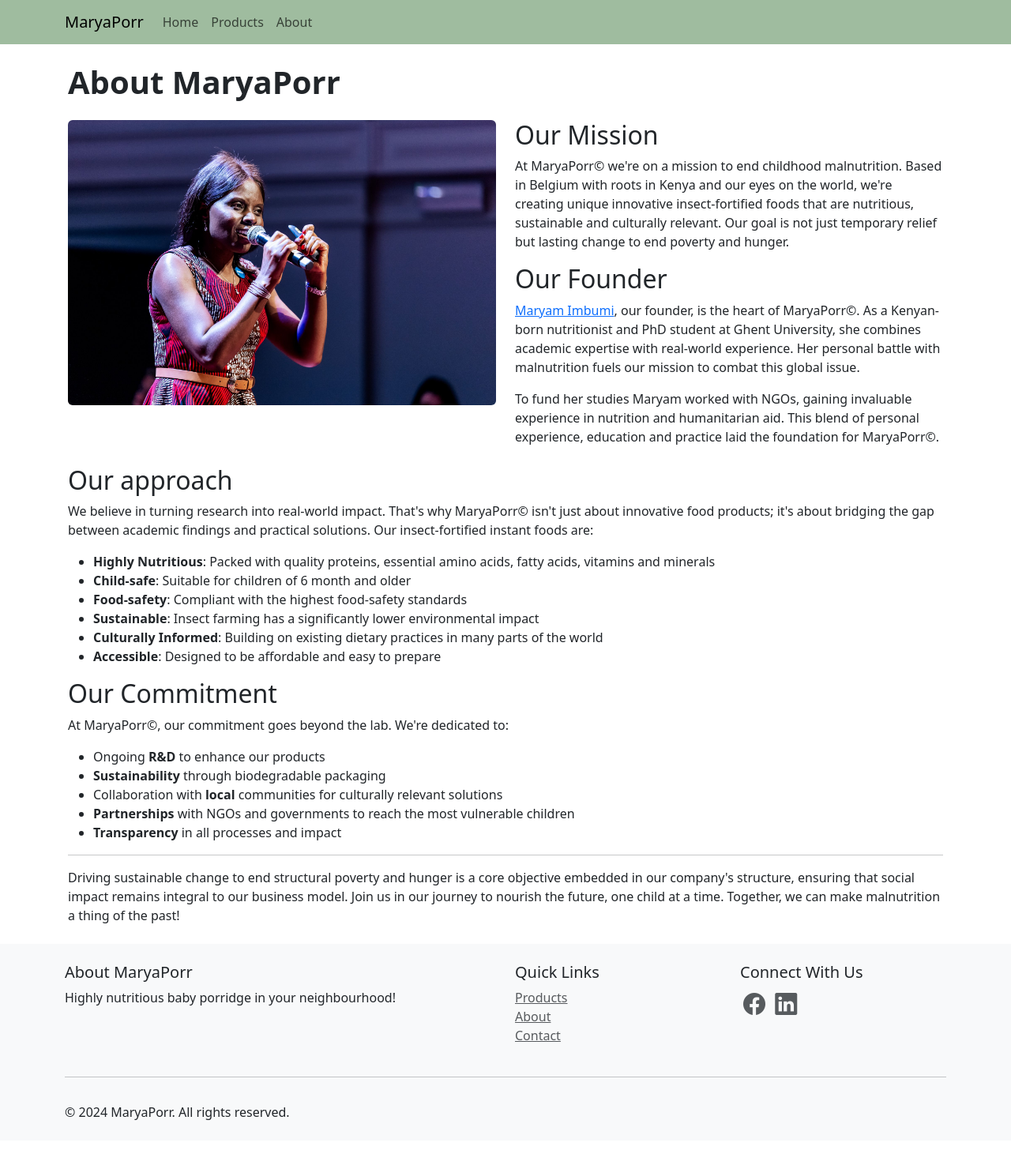
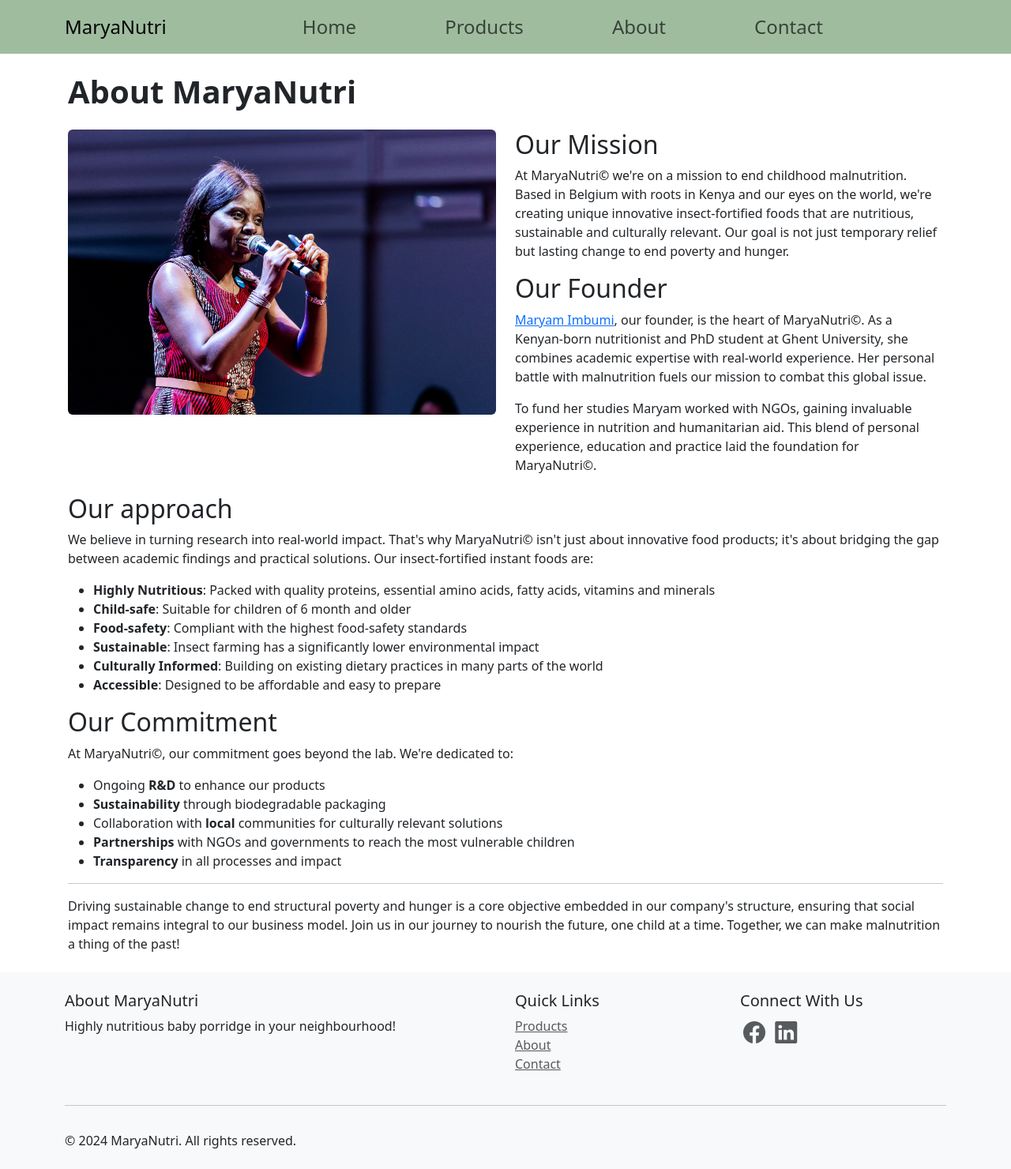
Before and after one commit to robsyc/django-MaryaPorr, a Django app: page /about/ in a window 1280 px wide. Shown: the whole page at 79% size. Before the commit the page ends 1418 px from the top, so only its background shows below. Run offline with Django 5.2, Linux system fonts and the light colour scheme; parts of the project's set-up code (start-up, migrations or seed data) failed here and were passed over; some libraries are stand-ins or nearby versions.

Commit message:
Switch to MaryaNutri.com

```diff
--- a/django_project/settings.py
+++ b/django_project/settings.py
@@ -34,7 +34,7 @@ DEV_MODE = os.getenv("DEV_MODE")
 if not SECRET_KEY or not STRIPE_PUBLIC_KEY or not STRIPE_SECRET_KEY or not DEV_MODE:
     raise ValueError("One or more environment variables are not set.")
 
-ALLOWED_HOSTS = ['127.0.0.1', 'localhost', '.vercel.app', '.now.sh', 'www.maryaporr.com']
+ALLOWED_HOSTS = ['127.0.0.1', 'localhost', '.vercel.app', '.now.sh', 'www.maryanutri.com']
 
 # Application definition
 
--- a/templates/about.html
+++ b/templates/about.html
@@ -6,7 +6,7 @@
 
 {% block content %}
 <div class="container-md my-4 px-md-3">
-  <h1 class="fw-bold my-4">About MaryaPorr</h1>
+  <h1 class="fw-bold my-4">About MaryaNutri</h1>
   <div class="row">
     <div class="col-md-6">
       <img src="/static/media/album/maryam_DO.jpeg" class="img-fluid rounded mb-3" alt="Maryam and her promotors">
@@ -18,7 +18,7 @@
             Our Mission
           </h2>
           <p>
-            At MaryaPorr© we're on a mission to end childhood malnutrition.
+            At MaryaNutri© we're on a mission to end childhood malnutrition.
             Based in Belgium with roots in Kenya and our eyes on the world, we're creating unique innovative insect-fortified foods that are nutritious, sustainable and culturally relevant.
             Our goal is not just temporary relief but lasting change to end poverty and hunger.
           </p>
@@ -28,13 +28,13 @@
             Our Founder
           </h2>
           <p>
-            <a href="https://linkedin.com/in/maryam-imbumi-11113b79/" target="_blank">Maryam Imbumi</a>, our founder, is the heart of MaryaPorr©. As a Kenyan-born nutritionist and PhD
+            <a href="https://linkedin.com/in/maryam-imbumi-11113b79/" target="_blank">Maryam Imbumi</a>, our founder, is the heart of MaryaNutri©. As a Kenyan-born nutritionist and PhD
             student at Ghent University, she combines academic expertise with real-world experience. Her
             personal battle with malnutrition fuels our mission to combat this global issue.
           </p>
           <p>
             To fund her studies Maryam worked with NGOs, gaining invaluable experience in nutrition and humanitarian aid.
-            This blend of personal experience, education and practice laid the foundation for MaryaPorr©.
+            This blend of personal experience, education and practice laid the foundation for MaryaNutri©.
           </p>
         </div>
       </div>
@@ -44,13 +44,13 @@
         Our Founder
       </h2>
       <p>
-        <a href="https://linkedin.com/in/maryam-imbumi-11113b79/" target="_blank">Maryam Imbumi</a>, our founder, is the heart of MaryaPorr©. As a Kenyan-born nutritionist and PhD
+        <a href="https://linkedin.com/in/maryam-imbumi-11113b79/" target="_blank">Maryam Imbumi</a>, our founder, is the heart of MaryaNutri©. As a Kenyan-born nutritionist and PhD
         student at Ghent University, she combines academic expertise with real-world experience. Her
         personal battle with malnutrition fuels our mission to combat this global issue.
       </p>
       <p>
         To fund her studies Maryam worked with NGOs, gaining invaluable experience in nutrition and humanitarian aid.
-        This blend of personal experience, education and practice laid the foundation for MaryaPorr©.
+        This blend of personal experience, education and practice laid the foundation for MaryaNutri©.
       </p>
     </div>
   </div>
@@ -62,7 +62,7 @@
   </h2>
   <p>
     We believe in turning research into real-world impact.
-    That's why MaryaPorr© isn't just about innovative food products;
+    That's why MaryaNutri© isn't just about innovative food products;
     it's about bridging the gap between academic findings and practical solutions.
     Our insect-fortified instant foods are:
   </p>
@@ -97,7 +97,7 @@
     Our Commitment
   </h2>
   <p>
-    At MaryaPorr©, our commitment goes beyond the lab.
+    At MaryaNutri©, our commitment goes beyond the lab.
     We're dedicated to:
   </p>
   <ul>
--- a/templates/master.html
+++ b/templates/master.html
@@ -4,7 +4,7 @@
 <head>
     <meta charset="UTF-8">
     <meta name="viewport" content="width=device-width, initial-scale=1.0">
-    <title>MaryaPorr {% block title %}{% endblock %}</title>
+    <title>MaryaNutri {% block title %}{% endblock %}</title>
     {% load bootstrap5 %}
     {% bootstrap_css %}
     {% bootstrap_javascript %}
@@ -19,7 +19,7 @@
         "
     class="navbar navbar-expand-lg navbar-light mt-0 sticky-top zindex-sticky">
         <div class="container-md">
-            <a class="navbar-brand" href="{% url 'home' %}">MaryaPorr</a>
+            <a class="navbar-brand fs-4" href="{% url 'home' %}">MaryaNutri</a>
             <button
             class="navbar-toggler" type="button"
             data-bs-toggle="collapse" data-bs-target="#navbarNav" aria-controls="navbarNav"
@@ -27,15 +27,18 @@
                 <span class="navbar-toggler-icon"></span>
             </button>
             <div class="collapse navbar-collapse" id="navbarNav">
-                <ul class="navbar-nav banner">
-                    <li class="nav-item">
+                <ul class="navbar-nav w-100 justify-content-center">
+                    <li class="nav-item mx-md-5 fs-4">
                         <a class="nav-link" href="{% url 'home' %}">Home</a>
                     </li>
-                    <li class="nav-item">
+                    <li class="nav-item mx-md-5 fs-4">
                         <a class="nav-link" href="{% url 'products' %}">Products</a>
                     </li>
-                    <li class="nav-item">
+                    <li class="nav-item mx-md-5 fs-4">
                         <a class="nav-link" href="{% url 'about' %}">About</a>
+                    </li>
+                    <li class="nav-item mx-md-5 fs-4">
+                        <a class="nav-link" href="mailto:contact@maryanutri.com">Contact</a>
                     </li>
                 </ul>
             </div>
@@ -51,7 +54,7 @@
         <div class="container">
             <div class="row pt-4 pb-2">
                 <div class="col-lg-6 mb-4 mb-lg-0">
-                    <h5>About MaryaPorr</h5>
+                    <h5>About MaryaNutri</h5>
                     <p>Highly nutritious baby porridge in your neighbourhood!</p>
                 </div>
                 <div class="col-lg-3 mb-4 mb-lg-0">
@@ -59,21 +62,21 @@
                     <ul class="list-unstyled">
                         <li><a href="{% url 'products' %}" class="text-muted">Products</a></li>
                         <li><a href="{% url 'about' %}" class="text-muted">About</a></li>
-                        <li><a href="mailto:contact@maryaporr.com" class="text-muted">Contact</a></li>
+                        <li><a href="mailto:contact@maryanutri.com" class="text-muted">Contact</a></li>
                     </ul>
                 </div>
                 <div class="col-lg-3">
                     <h5>Connect With Us</h5>
                     <ul class="list-inline py-1">
                         <li class="list-inline-item mx-1"><a href="https://www.facebook.com/people/MaryaPorr/61564453629235/" class="text-muted"><i class="bi bi-facebook h3"></i></a></li>
-                        <li class="list-inline-item mx-1"><a href="https://www.linkedin.com/company/maryaporr/posts/?feedView=all" class="text-muted"><i class="bi bi-linkedin h3"></i></a></li>
+                        <li class="list-inline-item mx-1"><a href="https://www.linkedin.com/company/maryanutri" class="text-muted"><i class="bi bi-linkedin h3"></i></a></li>
                     </ul>
                 </div>
             </div>
             <hr>
             <div class="row pt-3 pb-4">
                 <div class="col-md-6 text-center text-md-start">
-                    <p class="mb-0">© <span id="year"></span> MaryaPorr. All rights reserved.</p>
+                    <p class="mb-0">© <span id="year"></span> MaryaNutri. All rights reserved.</p>
                 </div>
                 <!-- <div class="col-md-6 text-center text-md-end">
                     <a href="#" class="text-muted">Privacy Policy</a>
--- a/templates/products.html
+++ b/templates/products.html
@@ -8,7 +8,7 @@
 <div class="container-md my-4">
   <h1 class="fw-bold my-4">Our Products</h1>
   <p class="lead">
-    If you are interested in purchasing our products, please <a href="mailto:contact@maryaporr.com">contact us</a>.
+    If you are interested in purchasing our products, please <a href="mailto:contact@maryanutri.com">contact us</a>.
     We will get back to you as soon as possible.
   </p>
   <div class="row">
```
Also changed, not shown: templates/home.html (+8 -8 lines), README.md, static/media/logos/maryaporr-logo-square.png, static/media/logos/maryaporr-logo-square_white.png.
